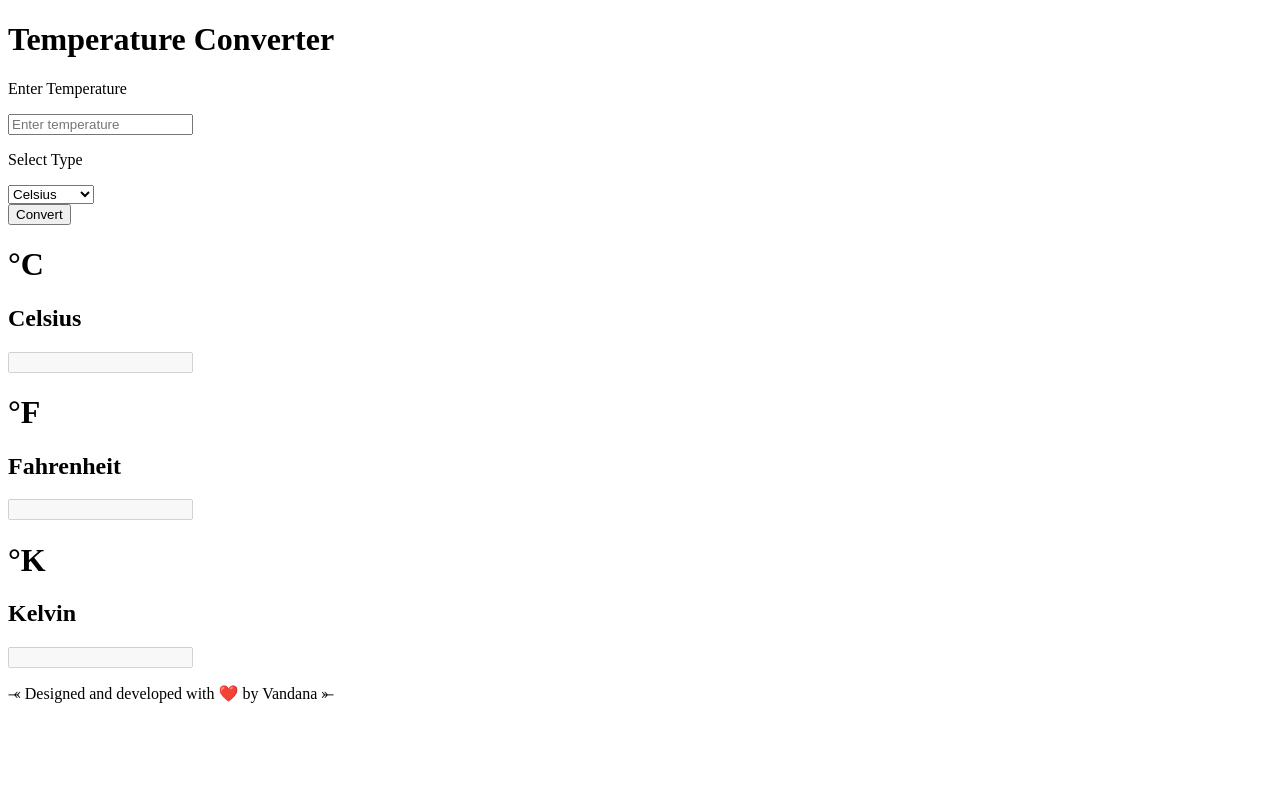
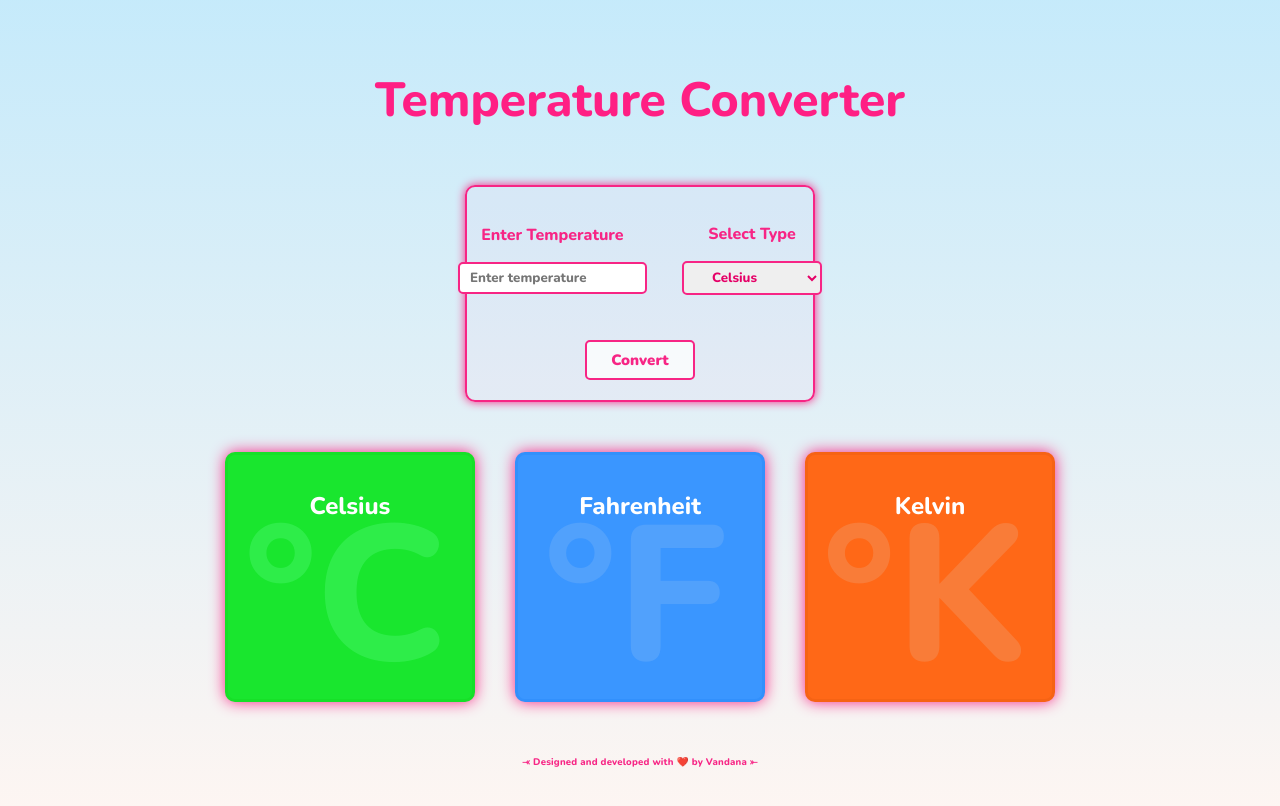
Before and after one commit to vandanaattri51/temperature-convert, a plain HTML site: page index.html in a window 1280 px wide. Drawn offline with nearby package versions, Linux system fonts and the light colour scheme; the site is published under a folder, as on GitHub Pages, so addresses that start at the root find nothing.

Commit message:
Update index.html

```diff
--- a/index.html
+++ b/index.html
@@ -12,7 +12,7 @@
       crossorigin="anonymous"
     ></script>
     <script src="https://unpkg.com/scrollreveal"></script>
-    <link rel="stylesheet" href="/styles/style.css" />
+    <link rel="stylesheet" href="./styles/style.css" />
   </head>
 
   <body>
```
